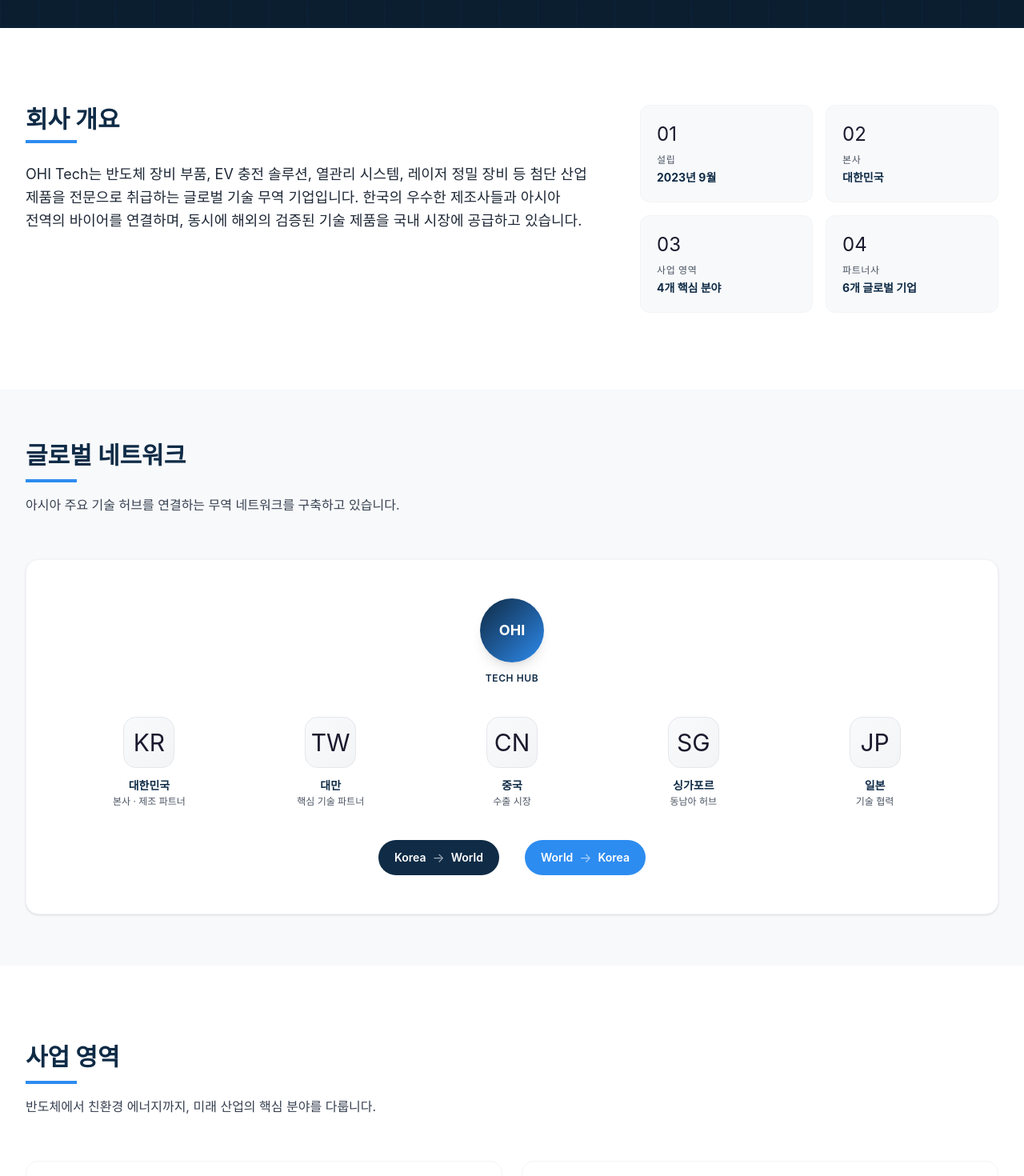
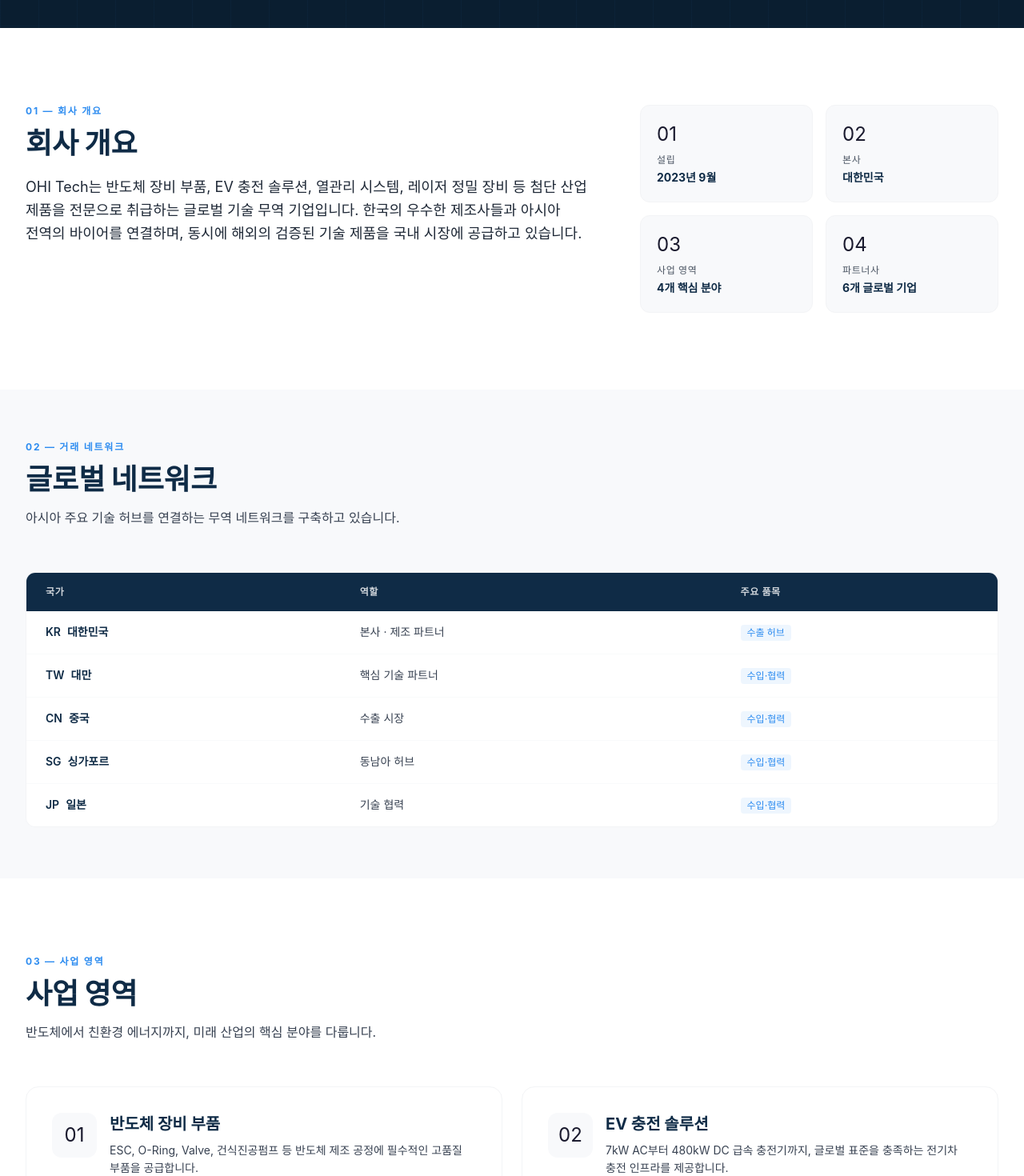
Before and after one commit to Jino00/ohitech-website, a Next.js app: page /about in a window 1280 px wide. Shown: the part 560-2030 px from the top of the page at 80% size. Built offline with nearby package versions, Linux system fonts and the light colour scheme; a web font is replaced by a local one.

Commit message:
style(design): FINDING-010/011 — remove all accent bars, hero stats strip, section numbering, network hub→table

```diff
--- a/src/app/about/page.tsx
+++ b/src/app/about/page.tsx
@@ -261,8 +261,8 @@
             <div className="grid lg:grid-cols-5 gap-16 items-start">
               {/* Text */}
               <div className="lg:col-span-3">
-                <h2 className="text-3xl font-bold text-[var(--primary)] mb-2">{c.overviewTitle}</h2>
-                <div className="w-16 h-1 bg-[var(--accent)] mb-6" />
+                <p className="text-xs font-bold text-[var(--accent)] tracking-[0.15em] uppercase mb-3">01 — {locale === "ko" ? "회사 개요" : locale === "zh" ? "公司概要" : "Overview"}</p>
+                <h2 className="text-3xl sm:text-4xl font-black text-[var(--primary)] mb-5">{c.overviewTitle}</h2>
                 <p className="text-gray-700 text-lg leading-relaxed">{c.overviewText}</p>
               </div>
               {/* Key Facts */}
@@ -288,49 +288,38 @@
         <section className="py-16 bg-[var(--bg-alt)]">
           <div className="max-w-7xl mx-auto px-4 sm:px-6 lg:px-8">
             <div className="mb-14">
-              <h2 className="text-3xl font-bold text-[var(--primary)] mb-3">{c.networkTitle}</h2>
-              <div className="w-16 h-1 bg-[var(--accent)] mb-4" />
+              <p className="text-xs font-bold text-[var(--accent)] tracking-[0.15em] uppercase mb-3">02 — {locale === "ko" ? "거래 네트워크" : locale === "zh" ? "贸易网络" : "Network"}</p>
+              <h2 className="text-3xl sm:text-4xl font-black text-[var(--primary)] mb-4">{c.networkTitle}</h2>
               <p className="text-gray-600 max-w-xl">{c.networkDesc}</p>
             </div>
 
             {/* Network visualization */}
-            <div className="relative bg-white rounded-2xl p-8 lg:p-12 border border-gray-100 shadow-sm">
-              {/* Center hub */}
-              <div className="flex flex-col items-center mb-10">
-                <div className="w-20 h-20 rounded-full bg-gradient-to-br from-[var(--primary)] to-[var(--accent)] flex items-center justify-center shadow-lg mb-3">
-                  <span className="text-white font-bold text-lg">OHI</span>
-                </div>
-                <span className="text-xs font-semibold text-[var(--primary)] tracking-wider">TECH HUB</span>
-              </div>
-
-              {/* Connection lines visual */}
-              <div className="grid grid-cols-2 sm:grid-cols-3 lg:grid-cols-5 gap-4">
-                {c.countries.map((country, i) => (
-                  <div key={i} className="group text-center">
-                    <div className="relative mx-auto w-16 h-16 rounded-2xl bg-gradient-to-br from-gray-50 to-gray-100 border border-gray-200 flex items-center justify-center mb-3 group-hover:border-[var(--accent)] group-hover:shadow-md transition-all duration-300">
-                      <span className="text-3xl">{country.flag}</span>
-                      {/* Connector dot */}
-                      <div className="absolute -top-1.5 left-1/2 -translate-x-1/2 w-3 h-3 rounded-full bg-[var(--accent)] opacity-0 group-hover:opacity-100 transition-opacity" />
-                    </div>
-                    <h4 className="text-sm font-bold text-[var(--primary)] mb-0.5">{country.name}</h4>
-                    <p className="text-xs text-gray-500">{country.role}</p>
-                  </div>
-                ))}
-              </div>
-
-              {/* Trade flow arrows */}
-              <div className="mt-10 flex justify-center gap-8">
-                <div className="flex items-center gap-2 px-5 py-2.5 bg-[var(--primary)] rounded-full">
-                  <span className="text-sm text-white font-semibold">Korea</span>
-                  <span className="text-white/60">→</span>
-                  <span className="text-sm text-white font-semibold">World</span>
-                </div>
-                <div className="flex items-center gap-2 px-5 py-2.5 bg-[var(--accent)] rounded-full">
-                  <span className="text-sm text-white font-semibold">World</span>
-                  <span className="text-white/60">→</span>
-                  <span className="text-sm text-white font-semibold">Korea</span>
-                </div>
-              </div>
+            {/* Editorial country table — no hub-and-spoke AI visualization */}
+            <div className="overflow-hidden rounded-xl border border-gray-100">
+              <table className="w-full text-sm">
+                <thead>
+                  <tr className="bg-[var(--primary)] text-white">
+                    <th className="text-left px-6 py-4 font-semibold text-xs tracking-wider uppercase opacity-80">{locale === "ko" ? "국가" : locale === "zh" ? "国家" : "Country"}</th>
+                    <th className="text-left px-6 py-4 font-semibold text-xs tracking-wider uppercase opacity-80">{locale === "ko" ? "역할" : locale === "zh" ? "角色" : "Role"}</th>
+                    <th className="text-left px-6 py-4 font-semibold text-xs tracking-wider uppercase opacity-80">{locale === "ko" ? "주요 품목" : locale === "zh" ? "主要品目" : "Key Items"}</th>
+                  </tr>
+                </thead>
+                <tbody className="divide-y divide-gray-50 bg-white">
+                  {c.countries.map((country, i) => (
+                    <tr key={i} className="hover:bg-[var(--bg-alt)] transition-colors">
+                      <td className="px-6 py-4 font-semibold text-[var(--primary)]">
+                        <span className="mr-2">{country.flag}</span>{country.name}
+                      </td>
+                      <td className="px-6 py-4 text-gray-600">{country.role}</td>
+                      <td className="px-6 py-4">
+                        <span className="inline-block text-xs font-medium text-[var(--accent)] bg-[var(--accent)]/8 px-2 py-0.5 rounded">
+                          {i === 0 ? (locale === "ko" ? "수출 허브" : locale === "zh" ? "出口枢纽" : "Export Hub") : (locale === "ko" ? "수입·협력" : locale === "zh" ? "进口·合作" : "Import · Partner")}
+                        </span>
+                      </td>
+                    </tr>
+                  ))}
+                </tbody>
+              </table>
             </div>
           </div>
         </section>
@@ -339,8 +328,8 @@
         <section className="py-24 bg-white">
           <div className="max-w-7xl mx-auto px-4 sm:px-6 lg:px-8">
             <div className="mb-14">
-              <h2 className="text-3xl font-bold text-[var(--primary)] mb-3">{c.areasTitle}</h2>
-              <div className="w-16 h-1 bg-[var(--accent)] mb-4" />
+              <p className="text-xs font-bold text-[var(--accent)] tracking-[0.15em] uppercase mb-3">03 — {locale === "ko" ? "사업 영역" : locale === "zh" ? "业务领域" : "Business Areas"}</p>
+              <h2 className="text-3xl sm:text-4xl font-black text-[var(--primary)] mb-4">{c.areasTitle}</h2>
               <p className="text-gray-600 max-w-xl">{c.areasDesc}</p>
             </div>
 
@@ -381,8 +370,8 @@
         <section className="py-20 bg-[var(--bg-alt)]">
           <div className="max-w-7xl mx-auto px-4 sm:px-6 lg:px-8">
             <div className="mb-14">
-              <h2 className="text-3xl font-bold text-[var(--primary)] mb-3">{c.strengthsTitle}</h2>
-              <div className="w-16 h-1 bg-[var(--accent)] mb-4" />
+              <p className="text-xs font-bold text-[var(--accent)] tracking-[0.15em] uppercase mb-3">04 — {locale === "ko" ? "선택 이유" : locale === "zh" ? "选择理由" : "Why Us"}</p>
+              <h2 className="text-3xl sm:text-4xl font-black text-[var(--primary)]">{c.strengthsTitle}</h2>
             </div>
 
             <div className="grid md:grid-cols-2 gap-6">
```
Also changed, not shown: src/app/page.tsx (+32 -23 lines).
